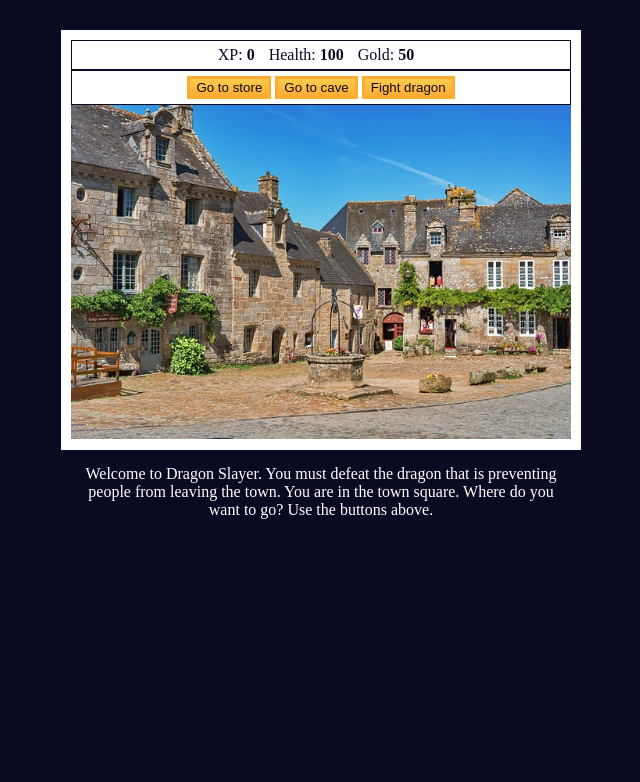
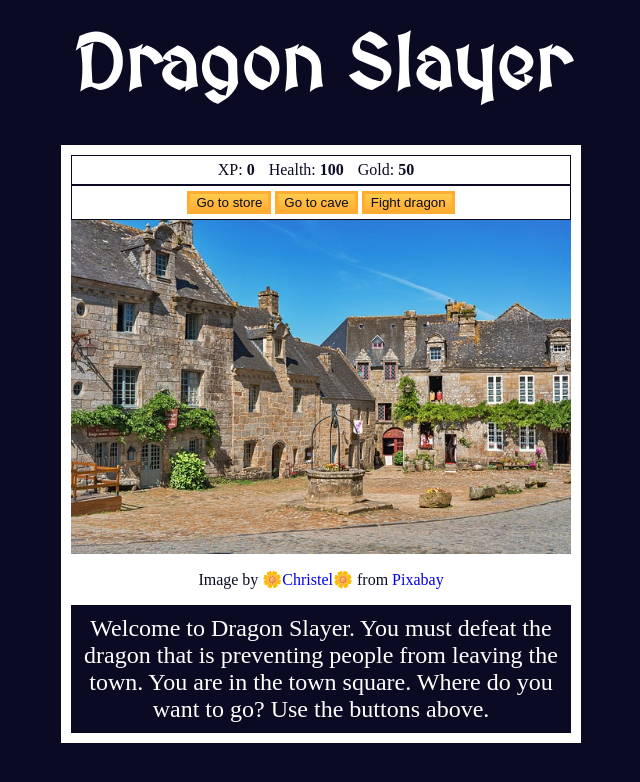
Before and after one commit to clvalada/rpg-dragon-slayer, a plain HTML site: page index.html in a window 1280 px wide. Shown: the whole page, without its empty margins (319-959 px from the left). Drawn offline with Linux system fonts and the light colour scheme.

Commit message:
fine-tuned the css to make images correct size, added h1, and corrected div sizing

```diff
--- a/index.html
+++ b/index.html
@@ -4,8 +4,10 @@
     <meta charset="utf-8">
     <link rel="stylesheet" href="./style.css">
     <title>RPG - Dragon Slayer</title>
+    <link rel="stylesheet" href="https://fonts.googleapis.com/css?family=MedievalSharp">
   </head>
   <body>
+    <h1>Dragon Slayer</h1>
     <div id="game">
       <div id="stats">
         <span class="stat">XP: <strong><span id="xpText">0</span></strong></span>
@@ -23,7 +25,7 @@
       </div>
       <div id="image">
         <img id="imagePlaceholder" src="images/town-square.jpg" alt="Image placeholder">
-        <p id="photoCredit"></p>
+        <p id="photoCredit">Image by <a href="https://pixabay.com/users/chiemseherin-1425977/?utm_source=link-attribution&utm_medium=referral&utm_campaign=image&utm_content=7253426">🌼Christel🌼</a> from <a href="https://pixabay.com//?utm_source=link-attribution&utm_medium=referral&utm_campaign=image&utm_content=7253426">Pixabay</a></p>
       </div>
       <div id="text">
         Welcome to Dragon Slayer. You must defeat the dragon that is preventing people from leaving the town. You are in the town square. Where do you want to go? Use the buttons above.
--- a/style.css
+++ b/style.css
@@ -2,16 +2,24 @@ body {
     background-color: #0a0a23
 }
 
+h1 {
+    color: #ffffff;
+    text-align: center;
+    font-family: 'MedievalSharp', sans-serif;
+    font-size: 75px;
+    margin: 20px auto 0px;
+    padding: 5px;
+}
  #text {
     background-color: #0a0a23;
     color: #ffffff;
     padding: 10px;
     text-align: center;
+    font-size: 24px;
 }
 
 #game {
     max-width: 500px;
-    max-height: 400px;
     background-color: #ffffff;
     color: #ffffff;
     margin: 30px auto 0px;
@@ -47,9 +55,14 @@ body {
   }
 
   #photoCredit {
+    color:#0a0a23;
     text-align: center;
+    text-decoration: none;
   }
 
+  #photoCredit a {
+    text-decoration: none;
+  }
 
 .stat {
     padding-right: 10px;
```
